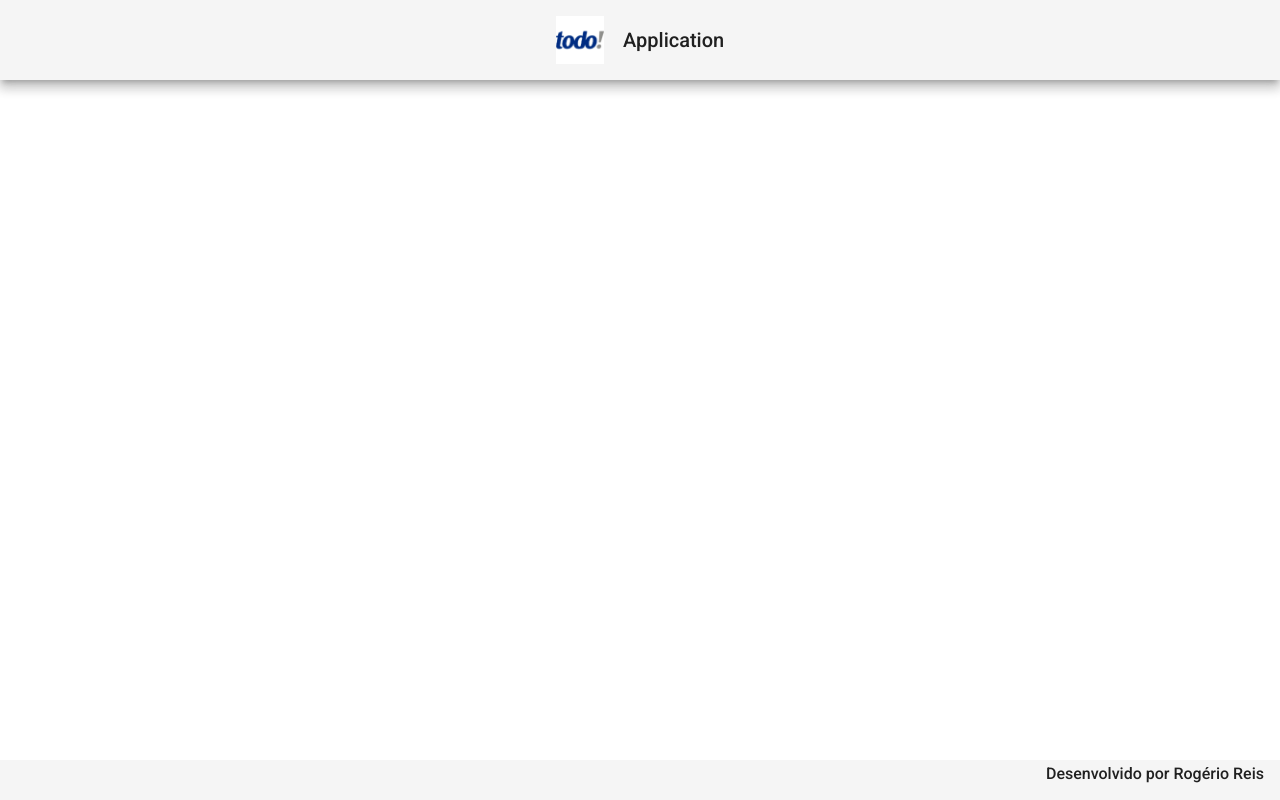
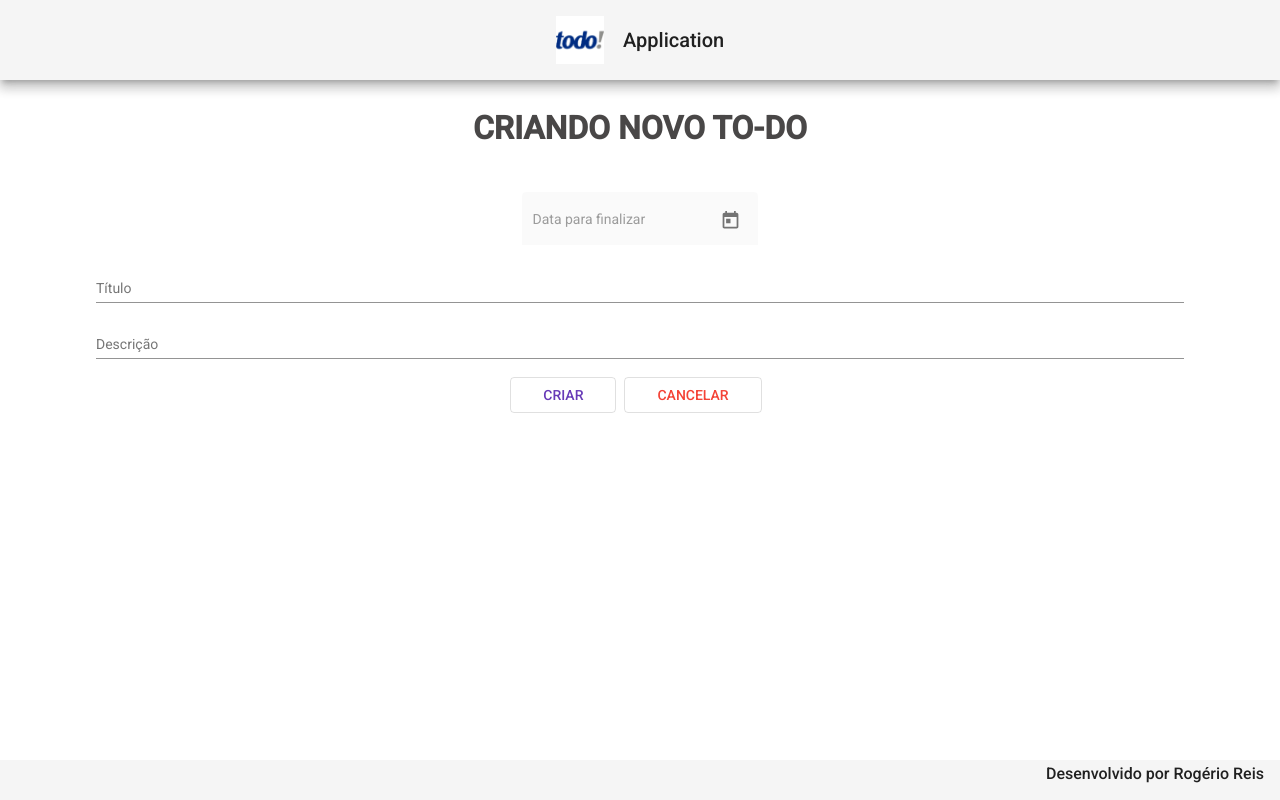
Before and after one commit to rogeriotadeudosreis/Todo, an Angular app: page /create in a window 1280 px wide. Before the commit this address led to /. Built offline with nearby package versions, Linux system fonts and the light colour scheme.

Commit message:
componente create (parte 1) HTML e CSS

```diff
--- a/src/app/app-routing.module.ts
+++ b/src/app/app-routing.module.ts
@@ -1,5 +1,6 @@
 import { NgModule } from "@angular/core";
 import { RouterModule, Routes } from "@angular/router";
+import { CreateComponent } from "./component/create/create.component";
 import { FinalizadosComponent } from "./components/finalizados/finalizados.component";
 import { ReadAllComponent } from "./components/read-all/read-all.component";
 
@@ -12,6 +13,10 @@ const routes: Routes = [
     path: "finalizados",
     component: FinalizadosComponent,
   },
+  {
+    path: 'create',
+    component: CreateComponent,
+  }
 ];
 
 @NgModule({
--- /dev/null
+++ b/src/app/component/create/create.component.css
@@ -0,0 +1,30 @@
+form {
+  width: 85%;
+  margin: 2rem auto 0 auto;
+  text-align: center;
+}
+
+.data-finalizar {
+  text-align: start;
+}
+
+h1 {
+  font-size: 2rem;
+  font-weight: 600;
+  margin-bottom: 3rem;
+  color: rgb(73, 71, 71);
+}
+
+.form {
+  width: 100%;
+}
+
+.buttons {
+  width: 100%;
+}
+
+button {
+    margin-right: .5rem;
+    padding-right: 2rem;
+    padding-left: 2rem;
+}
--- /dev/null
+++ b/src/app/component/create/create.component.html
@@ -0,0 +1,26 @@
+<form>
+  <h1>CRIANDO NOVO TO-DO</h1>
+  <mat-form-field class="data-finalizar" appearance="fill">
+    <mat-label>Data para finalizar</mat-label>
+    <input matInput [matDatepicker]="dp3" disabled />
+    <mat-datepicker-toggle matSuffix [for]="dp3"></mat-datepicker-toggle>
+    <mat-datepicker #dp3 disabled="false"></mat-datepicker>
+  </mat-form-field>
+
+  <div class="forms">
+    <mat-form-field class="form">
+      <mat-label>Título</mat-label>
+      <input matInput placeholder="Ex. Estudar Spring" />
+    </mat-form-field>
+    <mat-form-field class="form">
+      <mat-label>Descrição</mat-label>
+      <input matInput placeholder="Ex. Estudar Spring Boot 2" />
+    </mat-form-field>
+  </div>
+
+  <div class="buttons">
+      <button mat-stroked-button color="primary">CRIAR</button>
+      <button mat-stroked-button color="warn">CANCELAR</button>
+  </div>
+
+</form>
--- /dev/null
+++ b/src/app/component/create/create.component.ts
@@ -0,0 +1,15 @@
+import { Component, OnInit } from '@angular/core';
+
+@Component({
+  selector: 'app-create',
+  templateUrl: './create.component.html',
+  styleUrls: ['./create.component.css']
+})
+export class CreateComponent implements OnInit {
+
+  constructor() { }
+
+  ngOnInit(): void {
+  }
+
+}
```
Also changed, not shown: src/app/app.module.ts (+12 -2 lines).
